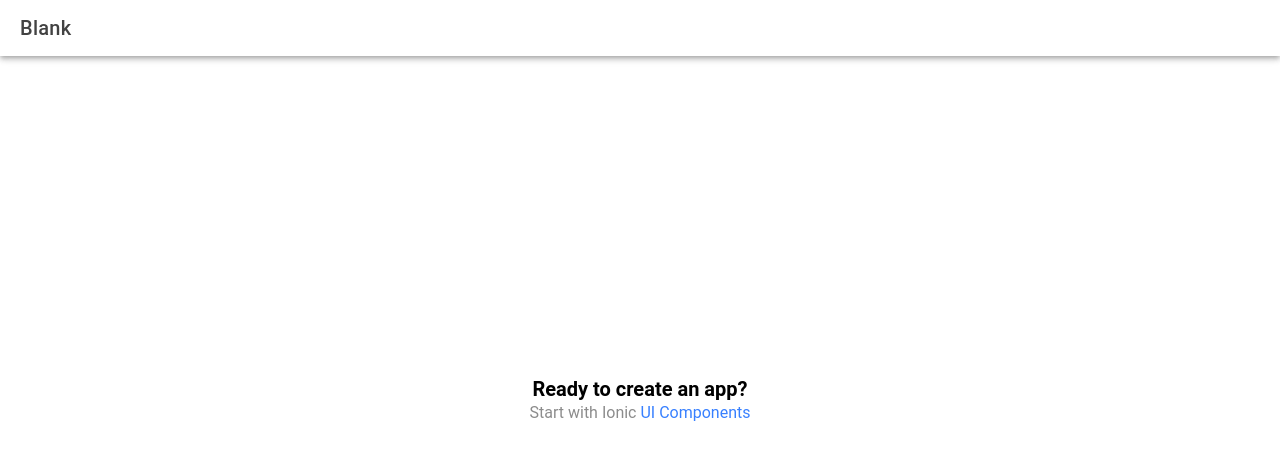
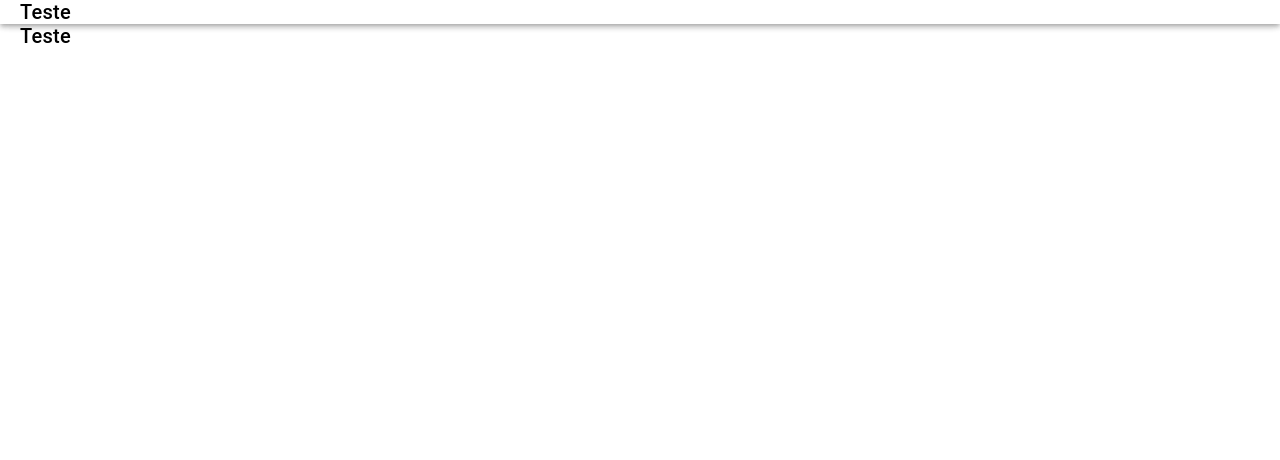
Before and after one commit to vinibleik/ionic_email_app, a React (Vite) app: page / in a window 1280 px wide. Before the commit this address led to /home. Shown: the top 460 px of the page. Built offline with nearby package versions, Linux system fonts and the light colour scheme.

Commit message:
Routes/RoutesComponents added

```diff
--- a/src/App.tsx
+++ b/src/App.tsx
@@ -1,26 +1,29 @@
-import { Redirect, Route } from 'react-router-dom';
-import { IonApp, IonRouterOutlet, setupIonicReact } from '@ionic/react';
-import { IonReactRouter } from '@ionic/react-router';
-import Home from './pages/Home';
+import { Route } from "react-router-dom";
+import { IonApp, IonRouterOutlet, setupIonicReact } from "@ionic/react";
+import { IonReactRouter } from "@ionic/react-router";
 
 /* Core CSS required for Ionic components to work properly */
-import '@ionic/react/css/core.css';
+import "@ionic/react/css/core.css";
 
 /* Basic CSS for apps built with Ionic */
-import '@ionic/react/css/normalize.css';
-import '@ionic/react/css/structure.css';
-import '@ionic/react/css/typography.css';
+import "@ionic/react/css/normalize.css";
+import "@ionic/react/css/structure.css";
+import "@ionic/react/css/typography.css";
 
 /* Optional CSS utils that can be commented out */
-import '@ionic/react/css/padding.css';
-import '@ionic/react/css/float-elements.css';
-import '@ionic/react/css/text-alignment.css';
-import '@ionic/react/css/text-transformation.css';
-import '@ionic/react/css/flex-utils.css';
-import '@ionic/react/css/display.css';
+import "@ionic/react/css/padding.css";
+import "@ionic/react/css/float-elements.css";
+import "@ionic/react/css/text-alignment.css";
+import "@ionic/react/css/text-transformation.css";
+import "@ionic/react/css/flex-utils.css";
+import "@ionic/react/css/display.css";
 
 /* Theme variables */
-import './theme/variables.css';
+import "./theme/variables.css";
+import Login from "./pages/Login";
+import Inbox from "./pages/Inbox";
+import NewEmail from "./pages/NewEmail";
+import End from "./pages/End";
 
 setupIonicReact();
 
@@ -28,11 +31,17 @@ const App: React.FC = () => (
   <IonApp>
     <IonReactRouter>
       <IonRouterOutlet>
-        <Route exact path="/home">
-          <Home />
+        <Route exact path="/">
+          <Login />
         </Route>
-        <Route exact path="/">
-          <Redirect to="/home" />
+        <Route exact path="/inbox">
+          <Inbox />
+        </Route>
+        <Route exact path="/newemail">
+          <NewEmail />
+        </Route>
+        <Route exact path="/end">
+          <End />
         </Route>
       </IonRouterOutlet>
     </IonReactRouter>
--- a/src/components/ExploreContainer.css
+++ /dev/null
@@ -1,24 +0,0 @@
-#container {
-  text-align: center;
-  position: absolute;
-  left: 0;
-  right: 0;
-  top: 50%;
-  transform: translateY(-50%);
-}
-
-#container strong {
-  font-size: 20px;
-  line-height: 26px;
-}
-
-#container p {
-  font-size: 16px;
-  line-height: 22px;
-  color: #8c8c8c;
-  margin: 0;
-}
-
-#container a {
-  text-decoration: none;
-}
--- a/src/components/ExploreContainer.tsx
+++ /dev/null
@@ -1,14 +0,0 @@
-import './ExploreContainer.css';
-
-interface ContainerProps { }
-
-const ExploreContainer: React.FC<ContainerProps> = () => {
-  return (
-    <div id="container">
-      <strong>Ready to create an app?</strong>
-      <p>Start with Ionic <a target="_blank" rel="noopener noreferrer" href="https://ionicframework.com/docs/components">UI Components</a></p>
-    </div>
-  );
-};
-
-export default ExploreContainer;
--- /dev/null
+++ b/src/pages/End.tsx
@@ -0,0 +1,16 @@
+import { IonContent, IonHeader, IonPage, IonTitle } from "@ionic/react";
+
+const Teste: React.FC = () => {
+  return (
+    <IonPage>
+      <IonHeader>
+        <IonTitle>Teste</IonTitle>
+      </IonHeader>
+      <IonContent>
+        <IonTitle>Teste</IonTitle>
+      </IonContent>
+    </IonPage>
+  );
+};
+
+export default Teste;
--- a/src/pages/Home.tsx
+++ /dev/null
@@ -1,25 +0,0 @@
-import { IonContent, IonHeader, IonPage, IonTitle, IonToolbar } from '@ionic/react';
-import ExploreContainer from '../components/ExploreContainer';
-import './Home.css';
-
-const Home: React.FC = () => {
-  return (
-    <IonPage>
-      <IonHeader>
-        <IonToolbar>
-          <IonTitle>Blank</IonTitle>
-        </IonToolbar>
-      </IonHeader>
-      <IonContent fullscreen>
-        <IonHeader collapse="condense">
-          <IonToolbar>
-            <IonTitle size="large">Blank</IonTitle>
-          </IonToolbar>
-        </IonHeader>
-        <ExploreContainer />
-      </IonContent>
-    </IonPage>
-  );
-};
-
-export default Home;
--- /dev/null
+++ b/src/pages/Inbox.tsx
@@ -0,0 +1,16 @@
+import { IonContent, IonHeader, IonPage, IonTitle } from "@ionic/react";
+
+const Teste: React.FC = () => {
+  return (
+    <IonPage>
+      <IonHeader>
+        <IonTitle>Teste</IonTitle>
+      </IonHeader>
+      <IonContent>
+        <IonTitle>Teste</IonTitle>
+      </IonContent>
+    </IonPage>
+  );
+};
+
+export default Teste;
--- /dev/null
+++ b/src/pages/Login.tsx
@@ -0,0 +1,16 @@
+import { IonContent, IonHeader, IonPage, IonTitle } from "@ionic/react";
+
+const Teste: React.FC = () => {
+  return (
+    <IonPage>
+      <IonHeader>
+        <IonTitle>Teste</IonTitle>
+      </IonHeader>
+      <IonContent>
+        <IonTitle>Teste</IonTitle>
+      </IonContent>
+    </IonPage>
+  );
+};
+
+export default Teste;
--- /dev/null
+++ b/src/pages/NewEmail.tsx
@@ -0,0 +1,16 @@
+import { IonContent, IonHeader, IonPage, IonTitle } from "@ionic/react";
+
+const Teste: React.FC = () => {
+  return (
+    <IonPage>
+      <IonHeader>
+        <IonTitle>Teste</IonTitle>
+      </IonHeader>
+      <IonContent>
+        <IonTitle>Teste</IonTitle>
+      </IonContent>
+    </IonPage>
+  );
+};
+
+export default Teste;
```
Also changed, not shown: src/pages/Home.css (deleted).
